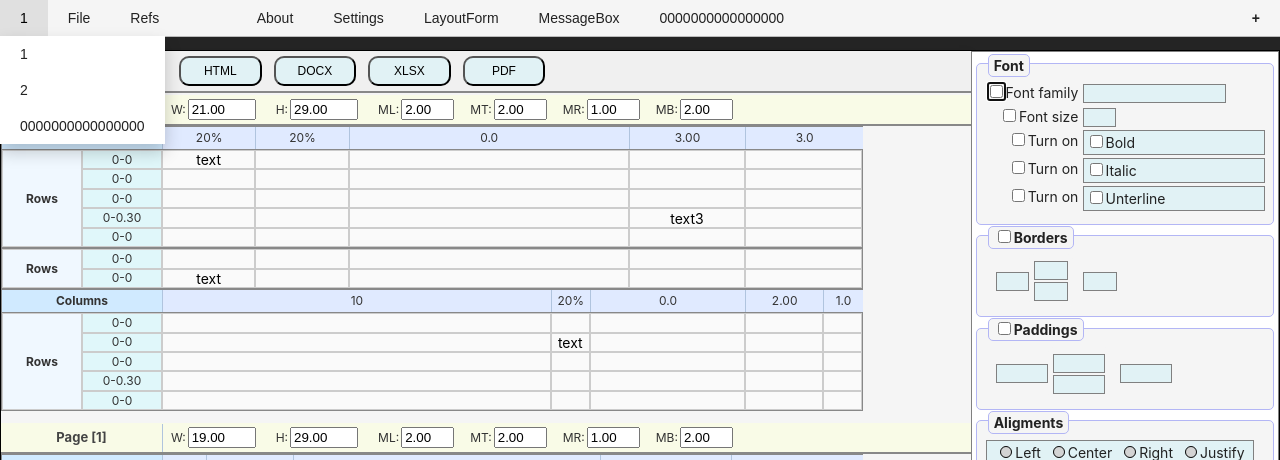
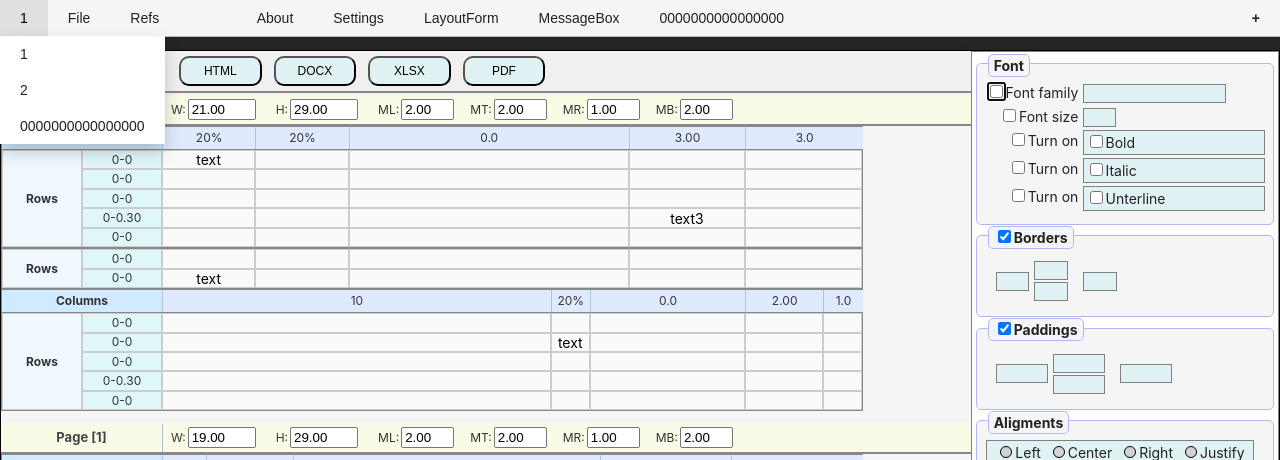
Before and after one commit to AndreiPuchko/q2web, a React (Vite) app: page / in a window 1280 px wide. Shown: the top 460 px of the page. Built offline with nearby package versions, Linux system fonts and the light colour scheme.

Commit message:
panel checkbox - disabled/enable

```diff
--- a/src/components/Form.tsx
+++ b/src/components/Form.tsx
@@ -19,7 +19,7 @@ interface FormProps {
   isTopDialog: boolean;
 }
 
-class Form extends Component<FormProps, { formData: { [key: string]: any } }> {
+class Form extends Component<FormProps, { formData: { [key: string]: any }, panelChecks: { [key: string]: boolean } }> {
   w: { [key: string]: any } = {}; // Store references to the widgets
   s: { [key: string]: any } = {}; // widgets data
   focus: string = "";
@@ -29,6 +29,7 @@ class Form extends Component<FormProps, { formData: { [key: string]: any } }> {
     super(props);
     this.state = {
       formData: {},
+      panelChecks: {}, // Track checkbox state for panels
     };
   }
 
@@ -190,6 +191,16 @@ class Form extends Component<FormProps, { formData: { [key: string]: any } }> {
     return root;
   };
 
+  // Add handler for panel checkbox toggle
+  handlePanelCheck = (panelKey: string) => (e: React.ChangeEvent<HTMLInputElement>) => {
+    this.setState((prevState) => ({
+      panelChecks: {
+        ...prevState.panelChecks,
+        [panelKey]: e.target.checked,
+      }
+    }));
+  };
+
   renderPanel = (panel: any, root = false) => {
     if (!panel || !panel.children) return null;
 
@@ -227,24 +238,37 @@ class Form extends Component<FormProps, { formData: { [key: string]: any } }> {
       // rootStyle.width = '100%';
     }
     const panel_id = `${panel.key}-panel-id`;
+
+    // Determine if this panel should be disabled
+    const hasCheck = panel.metadata?.check;
+    const checked = hasCheck
+      ? (this.state.panelChecks[panel.key] !== undefined
+          ? this.state.panelChecks[panel.key]
+          : true)
+      : true;
+
+    // Only disable the panel content, not the checkbox itself
     return (
-
       <div className={className} style={rootStyle} key={panel.key}>
-        {[""].map(() => {
-          if (panel.label) {
-              console.log(panel.metadata)
-            if (panel.metadata.check) {
-              return <div className="group-box-title">
-                <input id={panel_id} type="checkbox" />
+        {panel.label && (
+          hasCheck ? (
+            <div className="group-box-title">
+              <input
+                id={panel_id}
+                type="checkbox"
+                checked={checked}
+                onChange={this.handlePanelCheck(panel.key)}
+              />
               <label htmlFor={panel_id}>{panel.label}</label>
             </div>
-            }
-            else {
-              return <div className="group-box-title">{panel.label}</div>
-            }
-
-          }
-        })}
+          ) : (
+            <div className="group-box-title">{panel.label}</div>
+          )
+        )}
+        <fieldset
+          style={{ border: "none", margin: 0, padding: 0, width: "100%" }}
+          disabled={hasCheck && !checked}
+        >
           <div style={style}>
             {panel.children.map((child: any, index: number) => {
               const id = `${child.column}-control-cb`;
@@ -280,6 +304,7 @@ class Form extends Component<FormProps, { formData: { [key: string]: any } }> {
               }
             })}
           </div>
+        </fieldset>
       </div>
     );
   };
```
Lines whose indentation alone changed are shown as unchanged.
